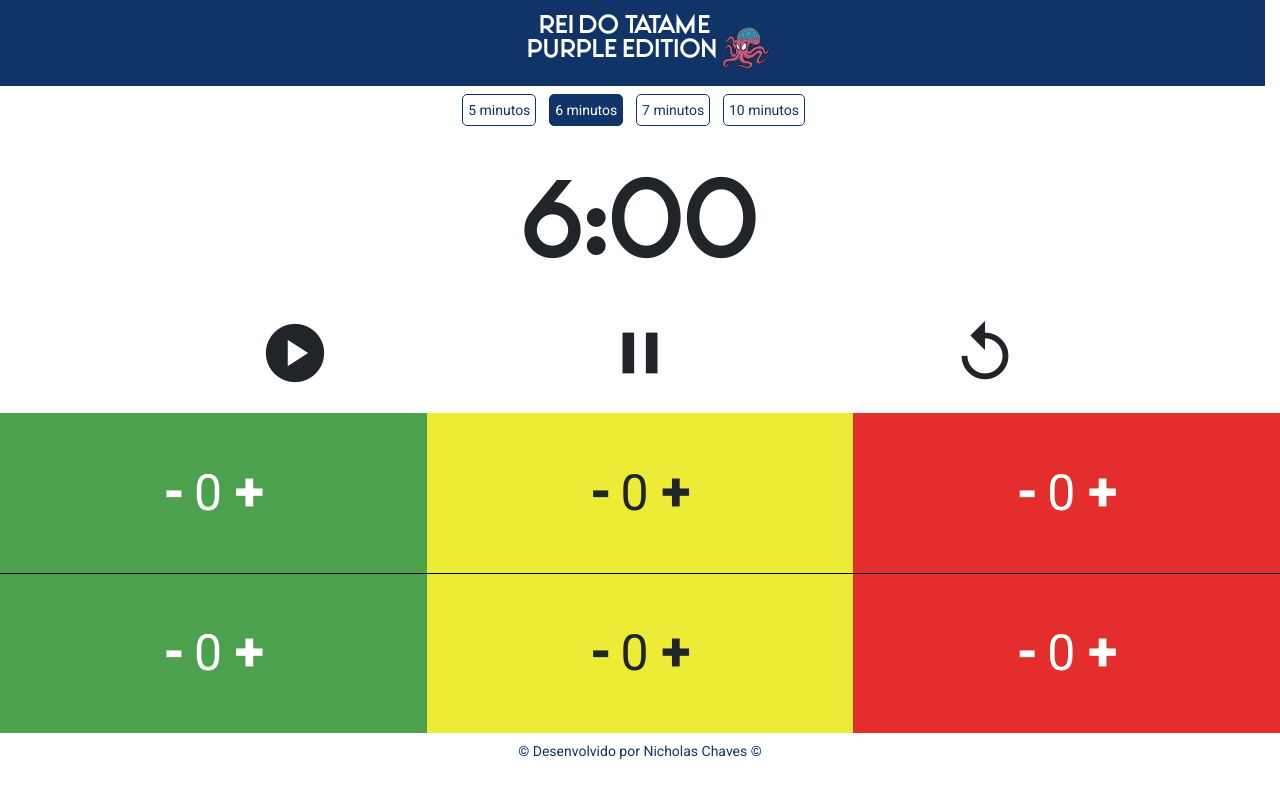
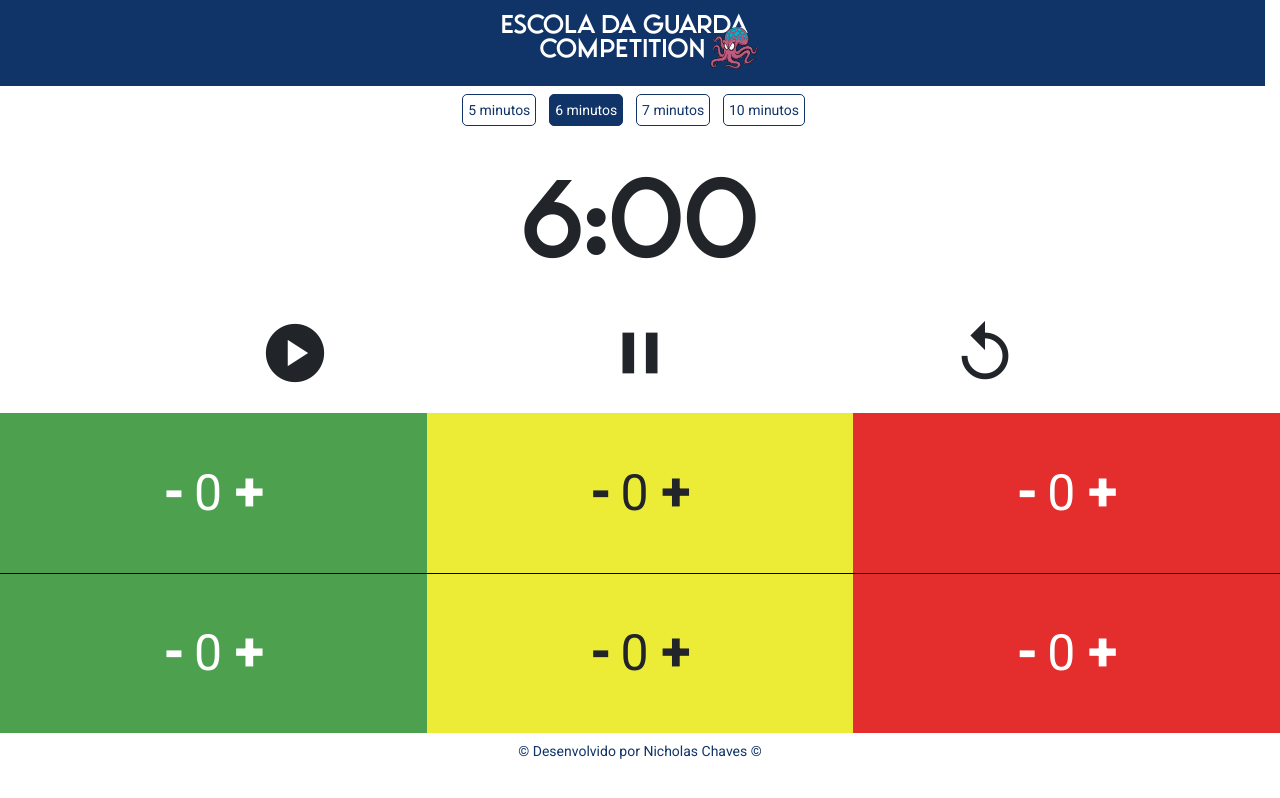
Before and after one commit to nicholaschaves/bjj-score-marker, an Angular app: page / in a window 1280 px wide. Built offline with nearby package versions, Linux system fonts and the light colour scheme.

Commit message:
header changes

```diff
--- a/src/app/app.component.html
+++ b/src/app/app.component.html
@@ -1,8 +1,8 @@
 <div class="row slide-in-top">
     <div class="title">
-        <h1 style="margin-top: 1vh;">Rei do Tatame</h1>
+        <h1 style="margin-top: 1vh;">Escola da Guarda</h1>
         <div class="purple-edition">
-            <h1>Purple Edition <img src="../assets/octopus-no-background.png" alt="octopus" style="width: 50px;"></h1>
+            <h1>Competition <img src="../assets/octopus-no-background.png" alt="octopus" style="width: 50px;"></h1>
 
         </div>
     </div>
```
